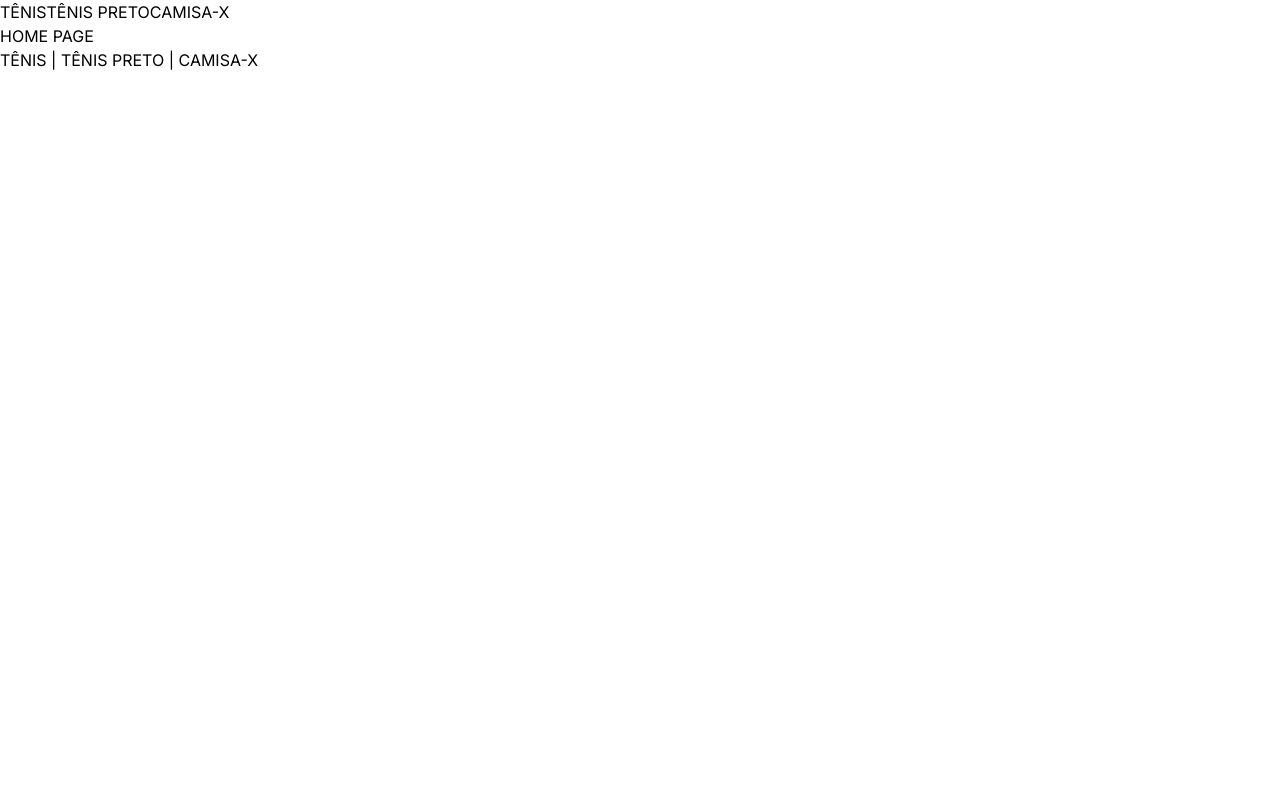
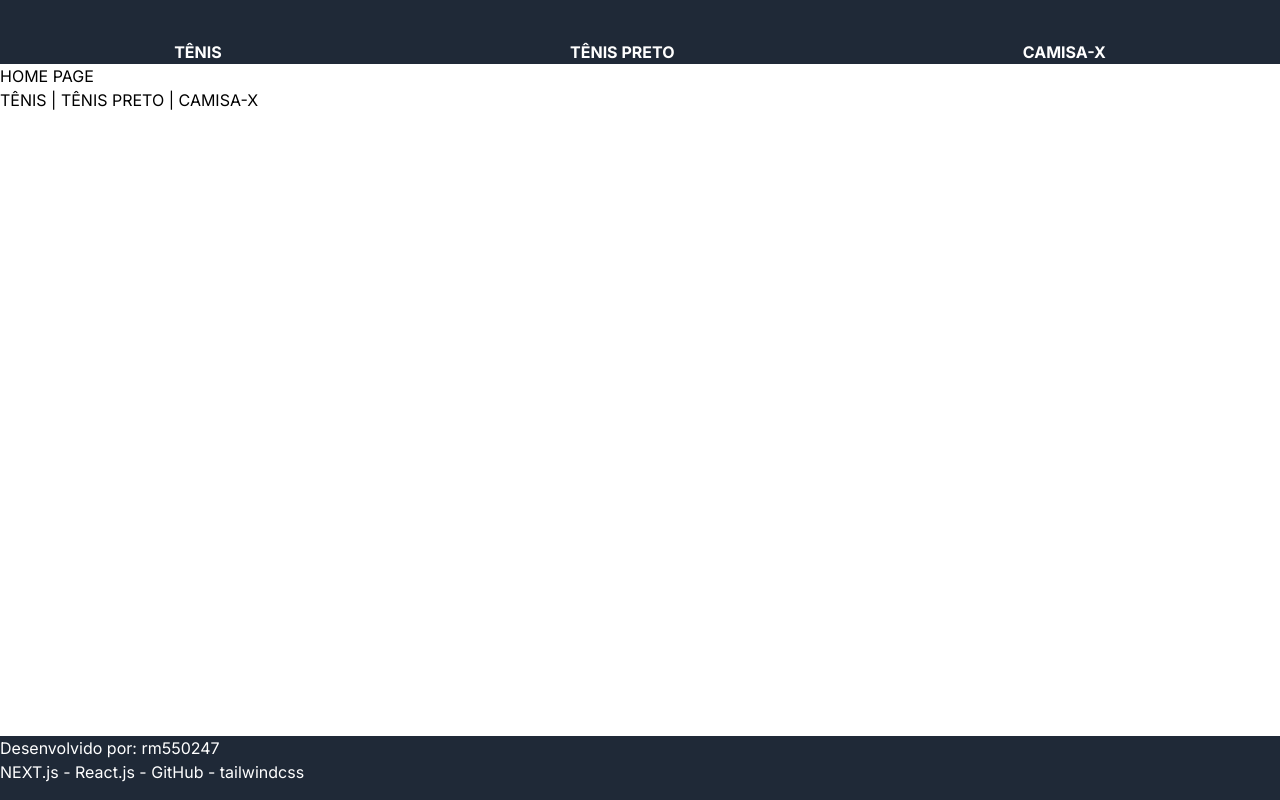
Before and after one commit to AMartelanc/tdspl-rwd-cp6, a Next.js app: page / in a window 1280 px wide. Built offline with nearby package versions, Linux system fonts and the light colour scheme.

Commit message:
Components Cabecalho e Rodapé + css

```diff
--- a/src/app/globals.css
+++ b/src/app/globals.css
@@ -5,3 +5,9 @@
 /*@import "tailwindcss/base";
 @import "tailwindcss/components";
 @import "tailwindcss/utilities";*/
+
+@layer components {
+    .link-cabecalho {
+        @apply block xl:my-5 sm:p-2 md:p-5 hover:bg-amber-400 transition-all duration-500 ease-in-out rounded font-bold;
+    }
+}
--- a/src/app/layout.jsx
+++ b/src/app/layout.jsx
@@ -1,6 +1,7 @@
 import { Inter } from 'next/font/google'
 import './globals.css'
 import Cabecalho from '@/components/Cabecalho/Cabecalho';
+import Rodape from '@/components/Rodape/Rodape';
 
 const inter = Inter({ subsets: ['latin'] })
 
@@ -15,7 +16,7 @@
       <body className={inter.className}>
         <Cabecalho/>
         {children}
-
+        <Rodape/>
       </body>
     </html>
   )
--- a/src/components/Cabecalho/Cabecalho.jsx
+++ b/src/components/Cabecalho/Cabecalho.jsx
@@ -3,11 +3,11 @@
 
 export default function Cabecalho() {
     return (
-        <header>
-            <nav>
-                <Link href="/produtos/estaticas/tenis">TÊNIS</Link>
-                <Link href="/produtos/dinamicas/estranho/tenis-preto">TÊNIS PRETO</Link>
-                <Link href="/produtos/dinamicas/vestuario/camisa-xadrez">CAMISA-X</Link>
+        <header className="bg-gray-800 text-white h-16">
+            <nav className="flex flex-row justify-around">
+                <Link className="link-cabecalho" href="/produtos/estaticas/tenis">TÊNIS</Link>
+                <Link className="link-cabecalho" href="/produtos/dinamicas/estranho/tenis-preto">TÊNIS PRETO</Link>
+                <Link className="link-cabecalho" href="/produtos/dinamicas/vestuario/camisa-xadrez">CAMISA-X</Link>
             </nav>
       </header>
     )
--- /dev/null
+++ b/src/components/Rodape/Rodape.jsx
@@ -0,0 +1,12 @@
+import React from 'react';
+
+export default function Rodape() {
+    return (
+        <footer className="bg-gray-800 text-white h-16 fixed w-full bottom-0">
+            <div>
+                <p>Desenvolvido por: <span>rm550247</span></p>
+                <p>NEXT.js - React.js - GitHub - tailwindcss</p>
+            </div>
+        </footer>
+    )
+}
```
